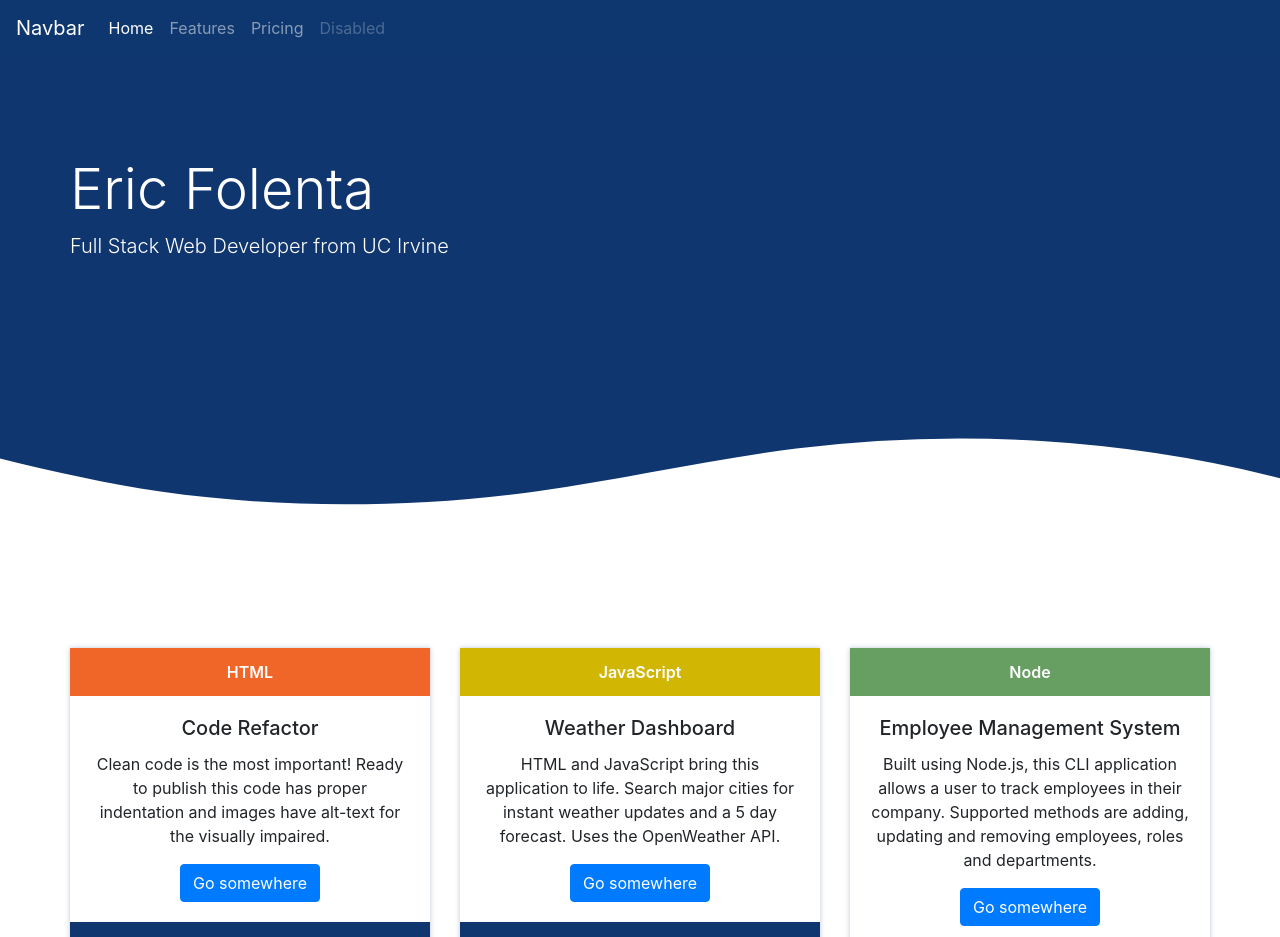
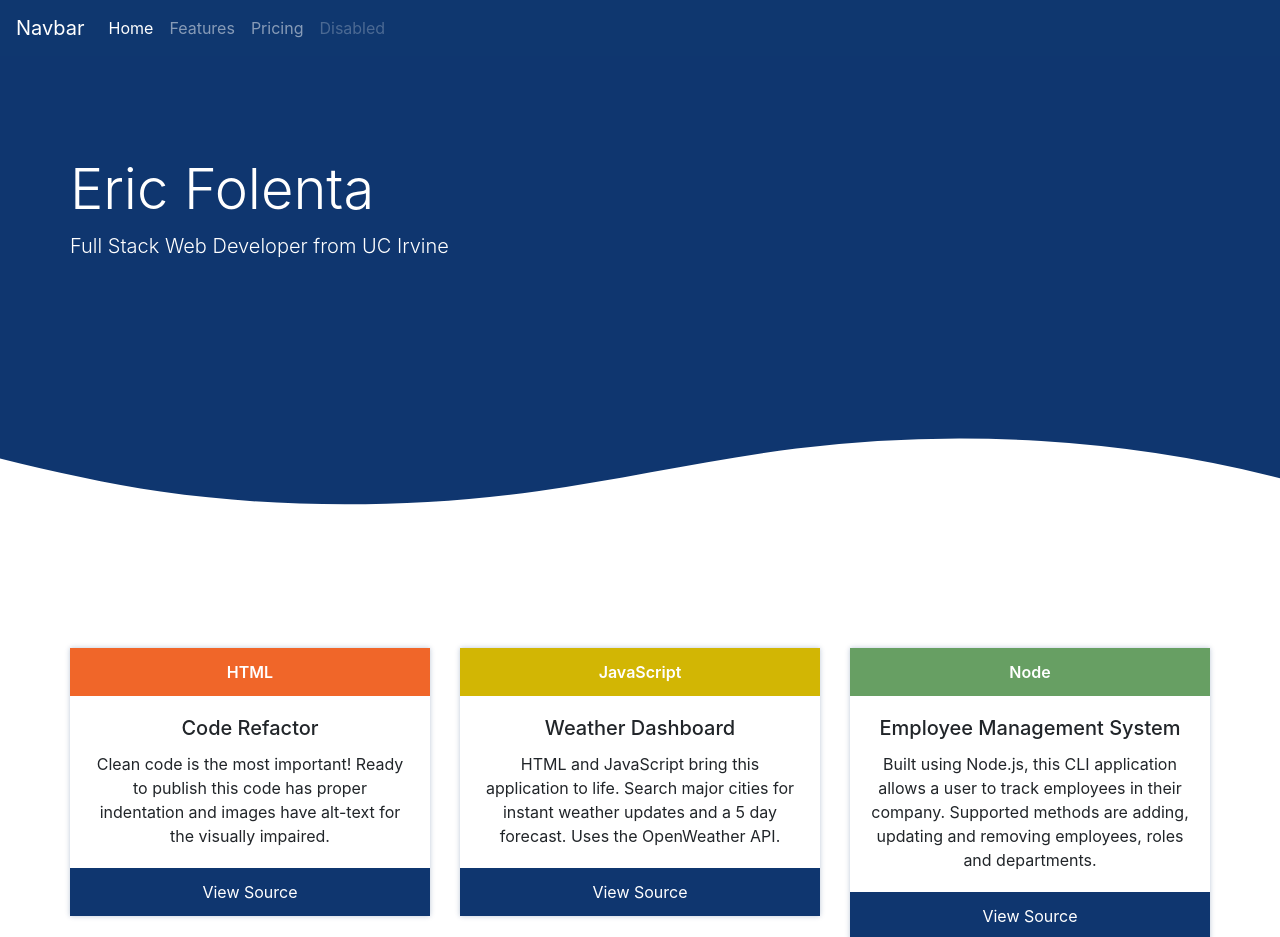
Before and after one commit to efolenta/20-react-portfolio, a React (Create React App) app: page / in a window 1280 px wide. Shown: the top 937 px of the page. Built offline with nearby package versions, Linux system fonts and the light colour scheme.

Commit message:
removed button

```diff
--- a/src/components/Project/index.js
+++ b/src/components/Project/index.js
@@ -10,7 +10,6 @@ function Project(props) {
                 <div className="card-body">
                     <h5 className="card-title">{props.title}</h5>
                     <p className="card-text">{props.body}</p>
-                    <a href="/" className="btn btn-primary">Go somewhere</a>
                 </div>
                 <div className="card-footer" id="github-url">
                     <p><a href={props.url}>View Source</a></p>
```
